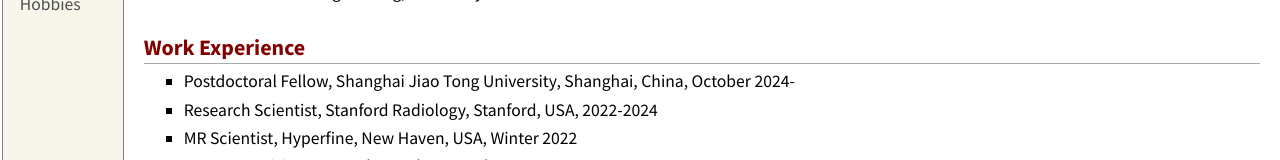
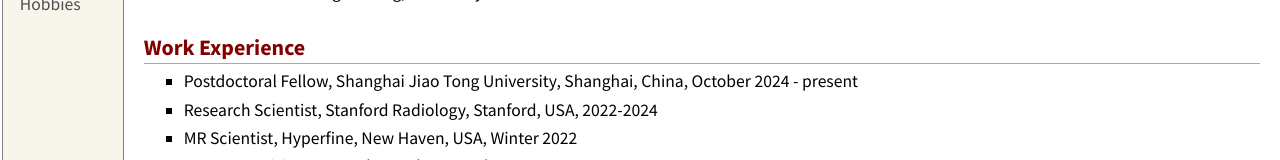
Before and after one commit to ecat/ecat.github.io, a plain HTML site: page biography.html in a window 1280 px wide. Shown: the part 253-413 px from the top of the page. Drawn offline with Linux system fonts and the light colour scheme.

Commit message:
Update biography.html

```diff
--- a/biography.html
+++ b/biography.html
@@ -51,7 +51,7 @@
 </ul>
 <h2>Work Experience</h2>
 <ul>
-<li><p>Postdoctoral Fellow, Shanghai Jiao Tong University, Shanghai, China, October 2024-</p></li>
+<li><p>Postdoctoral Fellow, Shanghai Jiao Tong University, Shanghai, China, October 2024 - present</p></li>
 <li><p>Research Scientist, Stanford Radiology, Stanford, USA, 2022-2024</p></li>
 <li><p>MR Scientist, Hyperfine, New Haven, USA, Winter 2022</p>
 </li>
```
